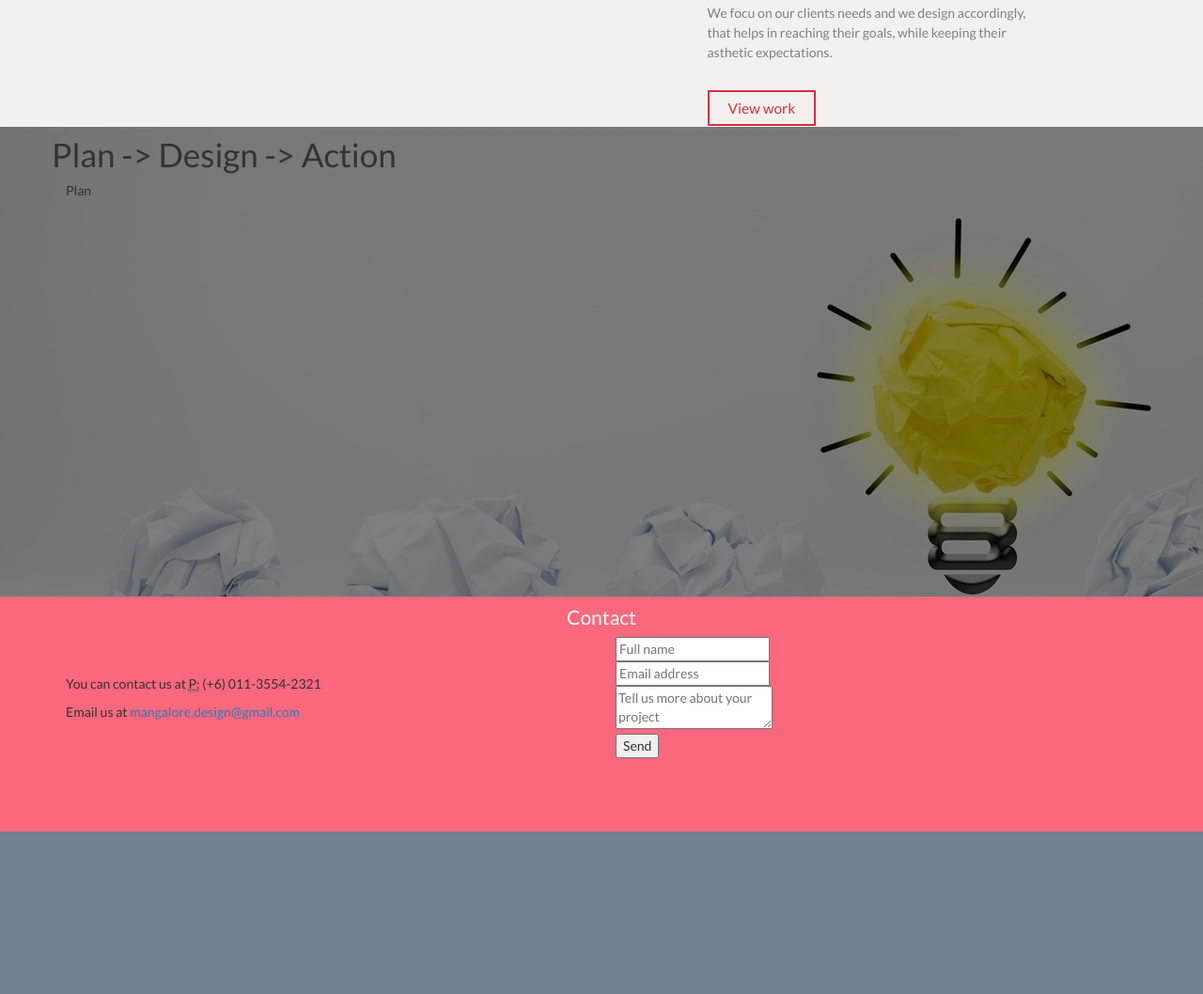
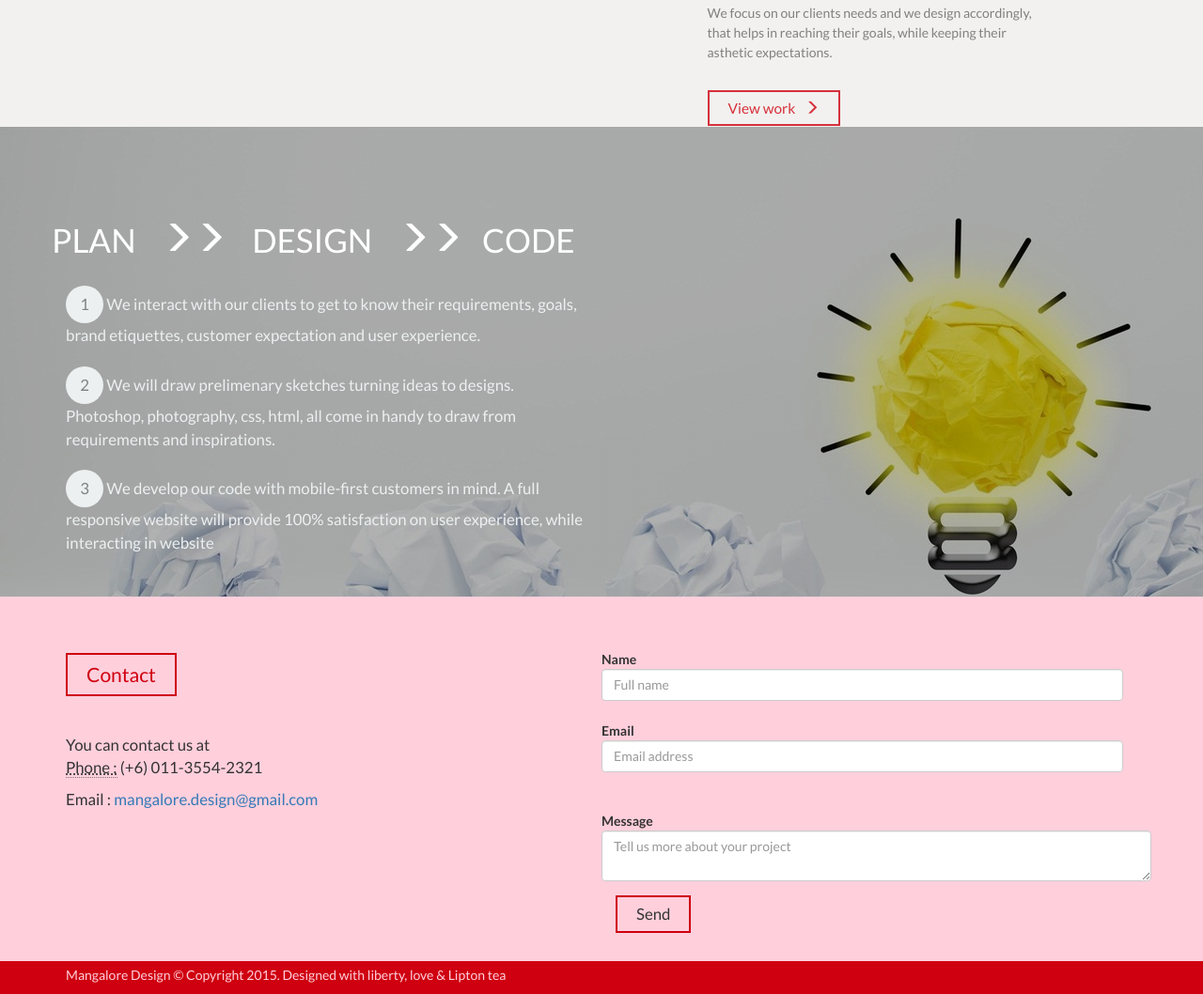
Before and after one commit to mangaloredesign/mangaloredesign.github.io, a plain HTML site: page index.html in a window 1280 px wide. Shown: the part 1026-2084 px from the top of the page at 94% size. Before the commit the page ends 1911 px from the top, so only its background shows below. Drawn offline with Linux system fonts and the light colour scheme.

Commit message:
index.html almost finished without links

```diff
--- a/index.html
+++ b/index.html
@@ -42,7 +42,7 @@
     </div><!-- End of navbar -->
 
     <div class="row" id="jumbo" style="margin-top:200px;z-index:100;">
-      <h1 style="font-size:350%;line-height:150%;padding-left:20px;color:white;">Innovative.Creative.Beautiful.<br>We design professional websites.</h1>
+      <h1 style="font-size:350%;line-height:150%;padding-left:20px;color:white;">Innovative. Creative. Beautiful.<br>We design professional websites.</h1>
     </div>
 
     <div class="row">
@@ -63,8 +63,8 @@
 
         <div class="col col-md-4">
           <h3 style="margin-top:140px;font-size:240%;">Best designs help bring more customers.</h3>
-          <p style="color:gray;line-height:1.5em;font-size:100%;margin-top:15px;">We focu on our clients needs and we design accordingly, that helps in reaching their goals, while keeping their asthetic expectations.</p>
-          <button type="button" class="btn btn-default" style="margin-top:20px;background-color:inherit;color:rgba(207,0,15,0.8);border-color:rgba(207,0,15,0.8);border-radius:0;border-width:2px;padding-left:20px;padding-right:20px;font-size:1.1em;">View work</button>
+          <p style="color:gray;line-height:1.5em;font-size:100%;margin-top:15px;">We focus on our clients needs and we design accordingly, that helps in reaching their goals, while keeping their asthetic expectations.</p>
+          <button type="button" class="btn btn-default" style="margin-top:20px;background-color:inherit;color:rgba(207,0,15,0.8);border-color:rgba(207,0,15,0.8);border-radius:0;border-width:2px;padding-left:20px;padding-right:20px;font-size:1.1em;">View work<span class="glyphicon glyphicon-menu-right" aria-hidden="true" style="padding-left:10px;"></span></button>
         </div>
 
         <div class="col col-md-2"></div>
@@ -74,47 +74,94 @@
   <!-- end of case-study -->
 
   <!-- Approach -->
-  <div class="container-fluid" id="main-approach" style="background-image: linear-gradient(rgba(0,0,0,0.5), rgba(0,0,0,0.5)), url(img/idea.jpg);height:500px;">
+  <div class="container-fluid" id="main-approach" style="background-image: linear-gradient(rgba(0,0,0,0.3), rgba(0,0,0,0.3)), url(img/idea.jpg);height:500px;">
     <div class="container">
       <div class="row">
-        <h4 style="font-size:250%;">Plan -> Design -> Action</h4>
-      </div>
-      <div class="row">
+        <h4 style="font-size:250%;color:white;margin-top:100px;font-weight:300;text-transform:uppercase;">Plan <span class="glyphicon glyphicon-menu-right" aria-hidden="true" style="padding-left:20px"></span><span class="glyphicon glyphicon-menu-right" aria-hidden="true" style="padding-right:20px"></span> Design <span class="glyphicon glyphicon-menu-right" aria-hidden="true" style="padding-left:20px"></span><span class="glyphicon glyphicon-menu-right" aria-hidden="true" style="padding-right:20px"></span>Code</h4>
         <div class="col col-md-6">
-          Plan
+          <p style="color:#ECF0F1;line-height:1.5em;font-size:120%;font-weight:100;margin-top:20px;">
+            <span style="display: inline-block;
+                          height: 40px;width: 40px;line-height: 40px;
+
+                          -moz-border-radius: 20px;
+                          border-radius: 20px;
+                          background-color: #ECF0F1;
+                          color: gray;
+                          text-align: center;font-size: 100%;">1</span>
+            We interact with our clients to get to know their requirements, goals, brand etiquettes, customer expectation and user experience.
+          </p>
+          <p style="color:#ECF0F1;line-height:1.5em;font-size:120%;font-weight:100;margin-top:20px;">
+            <span style="display: inline-block;
+                          height: 40px;width: 40px;line-height: 40px;
+
+                          -moz-border-radius: 20px;
+                          border-radius: 20px;
+                          background-color: #ECF0F1;
+                          color: gray;
+                          text-align: center;font-size: 100%;">2</span>
+            We will draw prelimenary sketches turning ideas to designs. Photoshop, photography, css, html, all come in handy to draw from requirements and inspirations.
+          </p>
+          <p style="color:#ECF0F1;line-height:1.5em;font-size:120%;font-weight:100;margin-top:20px;">
+            <span style="display: inline-block;
+                          height: 40px;width: 40px;line-height: 40px;
+
+                          -moz-border-radius: 20px;
+                          border-radius: 20px;
+                          background-color: #ECF0F1;
+                          color: gray;
+                          text-align: center;font-size: 100%;">3</span>
+            We develop our code with mobile-first customers in mind. A full responsive website will provide 100% satisfaction on user experience, while interacting in website
+          </p>
         </div>
+
+        <div class="col col-md-6"></div>
       </div>
     </div>
   </div>
   <!-- end of approach -->
 
   <!-- Contact -->
-  <div class="container-fluid" id="main-contact" style="height:250px;background-color:#fa687e;">
+  <div class="container-fluid" id="main-contact" style="background-color:rgba(255, 207, 220, 1);margin:0;width:100%;">
     <div class="container">
-      <div class="row">
-        <h4 align="center" style="font-size:150%;color:white;">Contact</h4>
-      </div>
-      <div class="row">
+      <div class="row" style="margin-top:50px;">
+
         <div class="col col-md-6">
+          <h4 align="left" style="background-color:inherit;border-radius:0;border-width:2px;padding-left:20px;padding-right:20px;font-size:150%;color:#cf000f;border-color:#cf000f;" class="btn btn-default">Contact</h4>
           <address style="margin-top:40px;">
-            <p>You can contact us at <abbr title="Phone">P:</abbr> (+6) 011-3554-2321</p>
-            <p>Email us at <a href="mailto:#">mangalore.design@gmail.com</a></p>
+            <p style="font-size:120%;">You can contact us at <br><abbr title="Phone">Phone :</abbr> (+6) 011-3554-2321</p>
+            <p style="font-size:120%;">Email : <a href="mailto:#">mangalore.design@gmail.com</a></p>
           </address>
         </div>
 
         <div class="col col-md-6">
           <form action="//formspree.io/mangalore.design@gmail.com"
-            method="POST" class="form-inline">
-            <input type="text" name="name" placeholder="Full name"><br>
-            <input type="email" name="_replyto" placeholder="Email address"><br>
-            <textarea type="text" name="message" placeholder="Tell us more about your project" row="3"></textarea><br>
-            <input type="submit" value="Send">
+            method="POST" class="form-horizontal">
+
+            <div class="form-group" style="width:100%;">
+              <label for="inputEmail3" class="control-label">Name</label>
+              <input type="text" class="form-control" style="width:100%;" name="name" placeholder="Full name">
+            </div>
+            <div class="form-group" style="width:100%;">
+              <label for="inputEmail3" class="control-label">Email </label>
+              <input type="email" class="form-control" name="_replyto" placeholder="Email address"><br>
+            </div>
+            <div class="form-group">
+              <label for="inputEmail3" class="control-label">Message </label>
+              <textarea type="text" class="form-control" name="message" placeholder="Tell us more about your project" row="4"></textarea>
+            </div>
+            <input type="submit" class="btn btn-default" style="font-weight:400;font-size:120%;padding-left:20px;padding-right:20px;margin-bottom:30px;background-color:inherit;border-color: #cf000f;border-radius:0;border-width:2px; " value="Send">
           </form>
         </div>
       </div>
     </div>
   </div>
   <!-- end of contact -->
+
+  <div class="container-fluid" style="background-color:#cf000f;margin:0;width:100%;">
+    <div class="container">
+      <p style="color:rgba(255, 207, 220, 1);margin-top:5px;">Mangalore Design &copy; Copyright 2015. <span > </span>Designed with liberty, love &amp; <a href="http://www.liptontea.com" style="text-decoration:none;color:inherit;">Lipton tea</a></p>
+    </div>
+  </div>
 
   <script>
     var contactForm = contactSection.querySelector('form'),
@@ -129,7 +176,7 @@
       sendButton.innerHTML = 'sending..';
 
       var xhr = new XMLHttpRequest();
-      xhr.open('POST', '//formspree.io/contact@heartcoins.org', true);
+      xhr.open('POST', '//formspree.io/mangalore.design@gmail.com', true);
       xhr.setRequestHeader("Accept", "application/json")
       xhr.setRequestHeader("Content-Type", "application/x-www-form-urlencoded")
 
```
